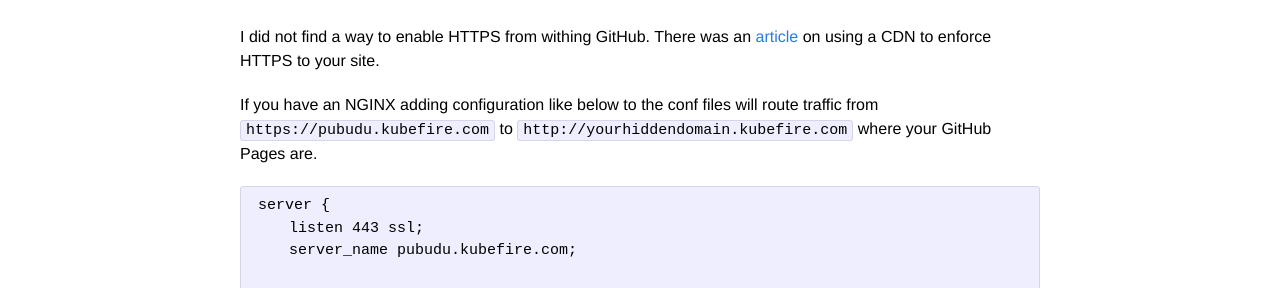
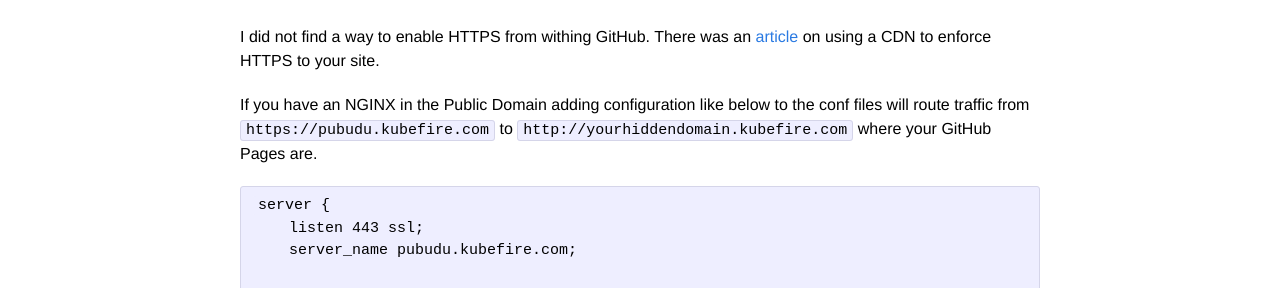
Before and after one commit to welagedara/welagedara.github.io, a Jekyll site: the page built from _posts/2018-07-05-custom-domains.md, in a window 1280 px wide. Shown: the part 946-1234 px from the top of the page. Built offline with Jekyll 4.4.1, drawn with Linux system fonts in a browser that asks for light colours.

Commit message:
more text

````diff
--- a/_posts/2018-07-05-custom-domains.md
+++ b/_posts/2018-07-05-custom-domains.md
@@ -24,7 +24,7 @@
 
 I did not find a way to enable HTTPS from withing GitHub. There was an [article][cdn] on using a CDN to enforce HTTPS to your site.
 
-If you have an NGINX adding configuration like below to the conf files will route traffic from `https://pubudu.kubefire.com` to `http://yourhiddendomain.kubefire.com` where your GitHub Pages are.
+If you have an NGINX in the Public Domain adding configuration like below to the conf files will route traffic from `https://pubudu.kubefire.com` to `http://yourhiddendomain.kubefire.com` where your GitHub Pages are.
 
 ```
 server {
````
